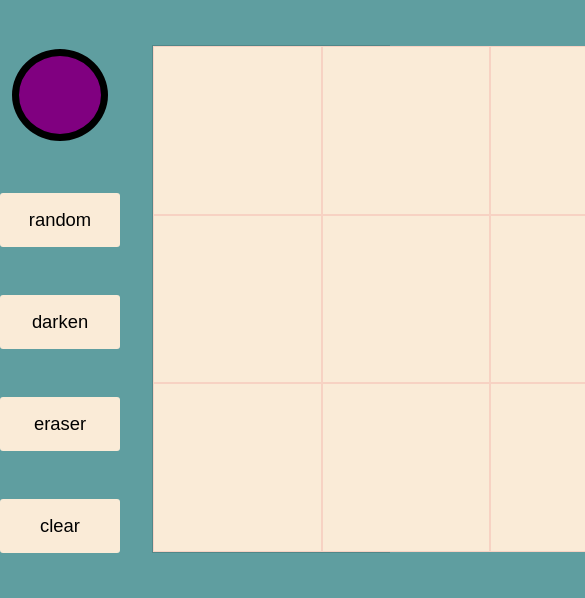
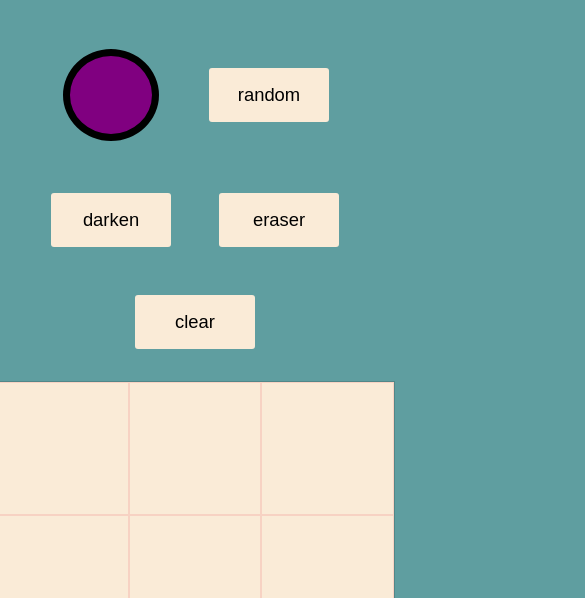
Before and after one commit to mihaly-ale/odinProject-EtchASketch, a plain HTML site: page index.html in a window 390 px wide. Shown: the part 236-834 px from the top of the page, 585 px wide, since content can reach past the window. Drawn offline with Linux system fonts and the light colour scheme.

Commit message:
responsive design

```diff
--- a/style.css
+++ b/style.css
@@ -46,15 +46,15 @@ body {
 	width: 100%;
 	margin-top: 3rem;
 	display: flex;
-	justify-content: flex-start;
+	justify-content: space-evenly;
 	gap: 2rem;
 	margin-bottom: 3rem;
 
 	& .game-grid {
-		max-width: 800px;
+		max-width: 900px;
 		border: 1px double rgb(3, 3, 3, 0.15);
 		display: grid;
-		align-items: stretch;
+		align-items: center;
 		flex-basis: auto;
 		flex-grow: 1;
 		grid-template-columns: repeat(var(--cssGridSize), 1fr);
@@ -133,3 +133,30 @@ body {
 		color: #5e1b1b;
 	}
 }
+
+@media (max-width: 1150px) {
+	.game-container {
+		flex-direction: column;
+		align-items: center;
+
+		& .game-settings {
+			flex-direction: row;
+			flex-wrap: wrap;
+			justify-content: center;
+			align-items: center;
+		}
+
+		& .game-grid {
+			width: 600px;
+			margin-inline: 1rem;
+		}
+	}
+}
+
+@media (max-width: 650px) {
+	.game-container {
+		& .game-grid {
+			width: 400px;
+		}
+	}
+}
```
